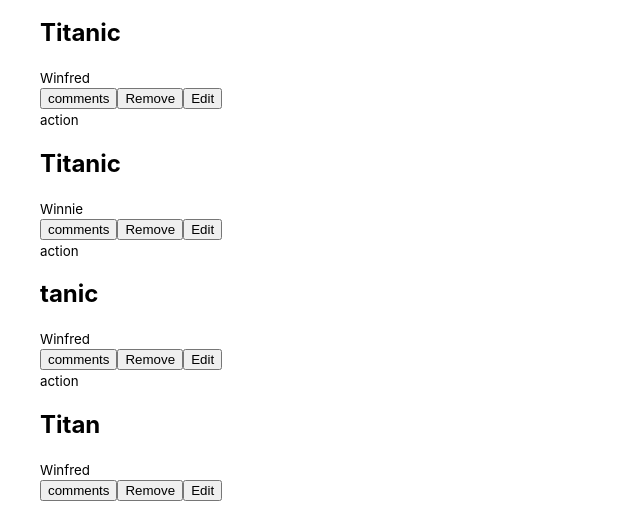
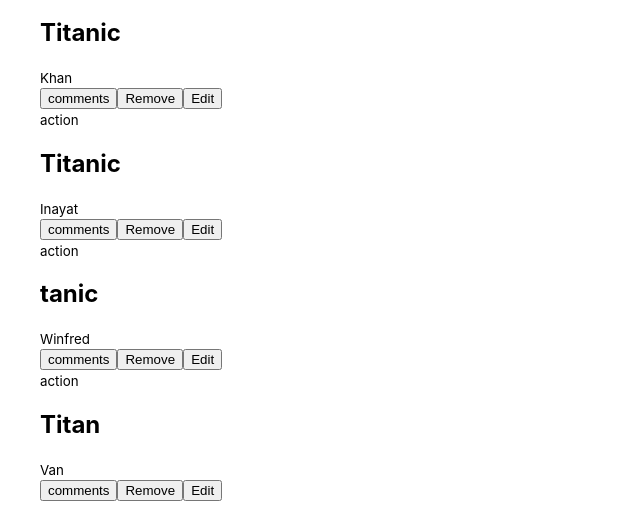
Before and after one commit to Khanetmoi/bookstore, a React (Create React App) app: page / in a window 1280 px wide. Shown: the part 140-664 px from the top of the page, without its empty margins (0-640 px from the left). Built offline with nearby package versions, Linux system fonts and the light colour scheme.

Commit message:
redux store

```diff
--- a/src/components/books/Books.js
+++ b/src/components/books/Books.js
@@ -8,13 +8,13 @@
       id: 1,
       category: 'action',
       title: 'Titanic',
-      author: 'Winfred',
+      author: 'Khan',
     },
     {
       id: 2,
       category: 'action',
       title: 'Titanic',
-      author: 'Winnie',
+      author: 'Inayat',
     },
     {
       id: 3,
@@ -26,7 +26,7 @@
       id: 4,
       category: 'action',
       title: 'Titan',
-      author: 'Winfred',
+      author: 'Van',
     },
   ]);
   return (
```
Also changed, not shown: src/redux/store.js (renamed from src/redux/configureStore.js).
